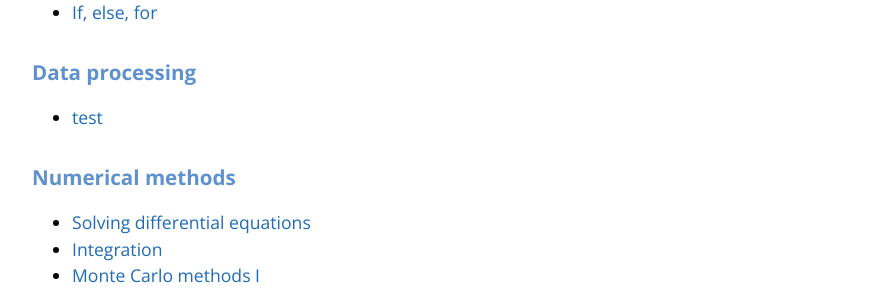
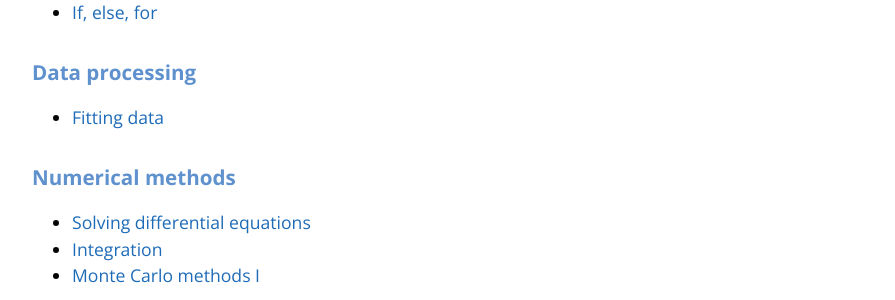
Before and after one commit to captvonsciencypants/computational-imaging-lab, a Jekyll site: the page built from teaching.md, in a window 1280 px wide and 900 px high, scrolled down 903 px. Shown: the part 155-455 px from the top of the window, without its empty margins (192-1087 px from the left). Built offline with Jekyll 4.4.1, drawn with Linux system fonts in a browser that asks for light colours; our own code applies the rules of GitHub Pages for plain Markdown files; the repository's description, which GitHub fills in, is left out.

Commit message:
Update teaching.md

```diff
--- a/teaching.md
+++ b/teaching.md
@@ -13,7 +13,7 @@ These notebooks were initiated when I was organising the [Prickly Python](http:/
 * [If, else, for](https://htmlpreview.github.io/?https://github.com/captvonsciencypants/teaching/blob/main/if%2C%20else%2C%20for.html)
 
 ### Data processing
-* [test](https://colab.research.google.com/drive/1bcJOzGVVsN7VbmL1CJoXXVLOn2E7cL2_?usp=sharing)
+* [Fitting data](https://colab.research.google.com/drive/1UQHh_nSDXlBJF3XWxNKGgkTx2nFyCsUU?usp=sharing)
 
 ### Numerical methods
 * [Solving differential equations](https://htmlpreview.github.io/?https://github.com/captvonsciencypants/teaching/blob/main/Differential%20Equations.html)
```
